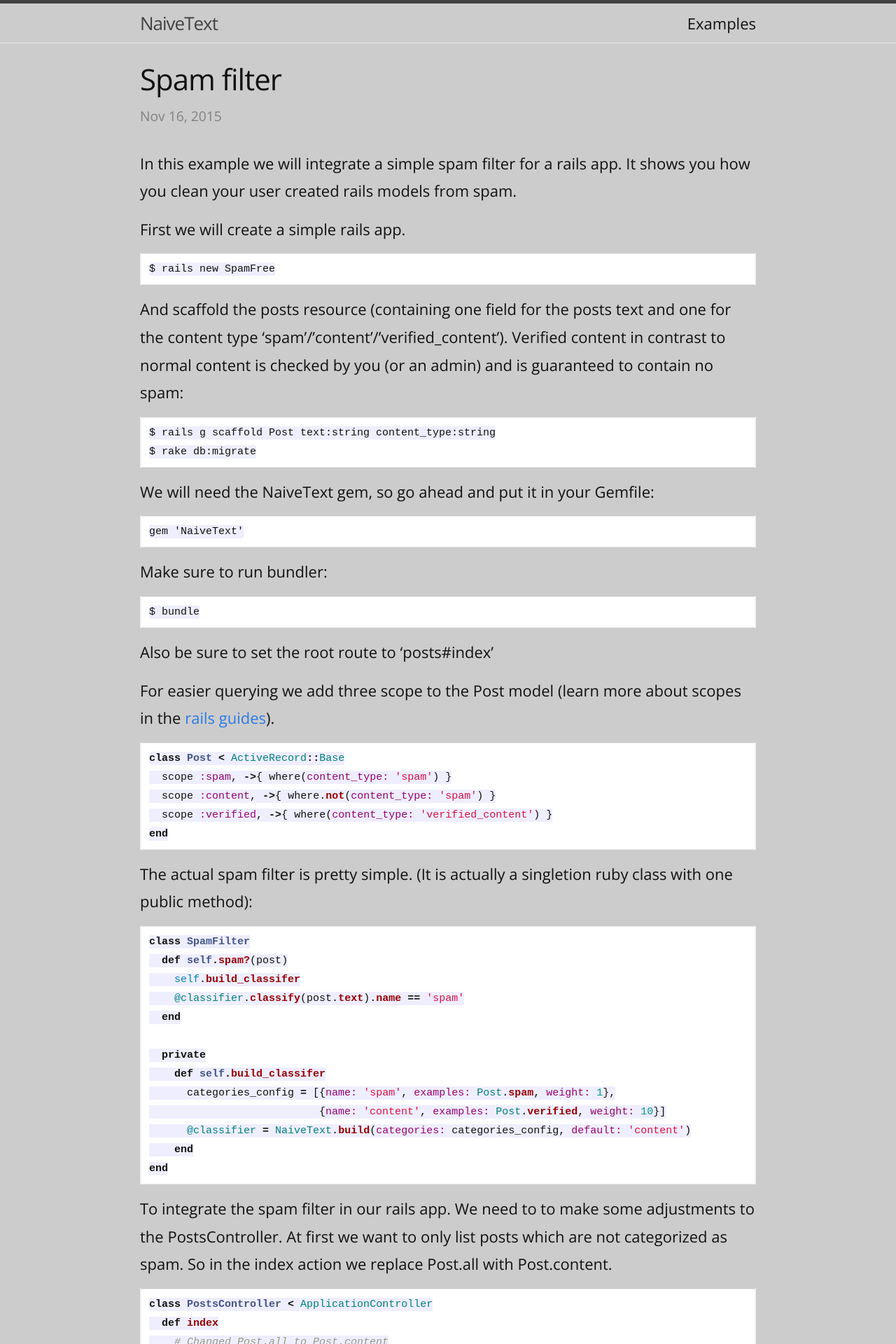
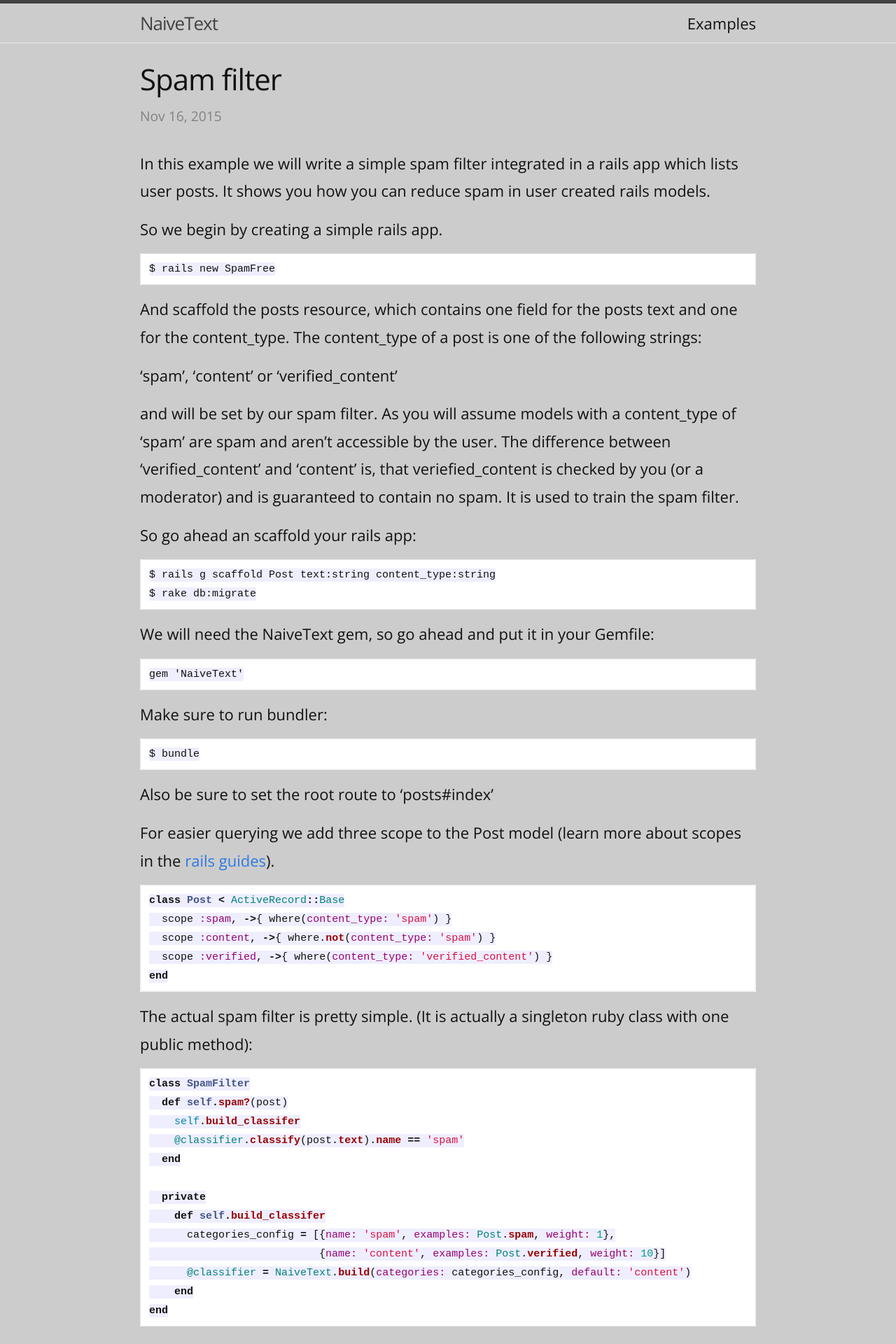
Before and after one commit to RicciFlowing/NaiveBayes, a Jekyll site: the page built from _posts/2015-11-16-spamfilter.markdown, in a window 1280 px wide. Shown: the top 1920 px of the page at 70% size. Built offline with Jekyll 4.4.1, drawn with Linux system fonts in a browser that asks for light colours; some web fonts are replaced; Markdown is read by kramdown in place of the engine named in the settings; some of the changed text lies outside the part shown.

Commit message:
Polished the spam fitler article

````diff
--- a/_posts/2015-11-16-spamfilter.markdown
+++ b/_posts/2015-11-16-spamfilter.markdown
@@ -5,15 +5,21 @@ date:   2015-11-16 10:41:56
 categories: 'post'
 ---
 
-In this example we will integrate a simple spam filter for a rails app.
-It shows you how you clean your user created rails models from spam.
+In this example we will write a simple spam filter integrated in a rails app which lists user posts. It shows you how you can reduce spam in user created rails models.
 
-First we will create a simple rails app.
+So we begin by creating a simple rails app.
 
 ```
 $ rails new SpamFree
 ```
-And scaffold the posts resource (containing one field for the posts text and one for the content type 'spam'/'content'/'verified_content'). Verified content in contrast to normal content is checked by you (or an admin) and is guaranteed to contain no spam:
+And scaffold the posts resource, which contains one field for the posts text and one for the content\_type. The content\_type of a post is one of the following strings:
+
+ 'spam',  'content' or 'verified\_content'
+
+and will be set by our spam filter. As you will assume models with a content\_type of 'spam' are spam and aren't accessible by the user. The difference between 'verified\_content' and 'content' is, that veriefied\_content is checked by you (or a moderator) and is guaranteed to contain no spam. It is used to train the spam
+filter.
+
+So go ahead an scaffold your rails app:
 
 ```
 $ rails g scaffold Post text:string content_type:string
@@ -44,7 +50,7 @@ class Post < ActiveRecord::Base
 end
 ```
 
-The actual spam filter is pretty simple. (It is actually a singletion ruby class with one public method):
+The actual spam filter is pretty simple. (It is actually a singleton ruby class with one public method):
 
 ``` ruby
 class SpamFilter
@@ -107,7 +113,7 @@ The real filtering happens at the controllers create action: We simply ste the p
   end
 ```
 
-Before we can use our app. Be sure to put some examples posts in your seed file
+Before we can use our app, we need to make sure to put some example posts in our seed file
 
 ``` ruby
 Post.create([{text: 'Hello I am a friendly post', content_type: 'verified_content'},
@@ -127,6 +133,8 @@ This solution, as it is, is just a first dip into the problematic of filtering s
 There are some drawbacks in the current  solution:
 
 * Performance: As described above, every request will query all posts to create the classifier.
-* Verification: You need to verify content to get good results.
+* Verification: You need to manually verify content to get good results.
+* Unflexible: Right now a user can't mark posts as spam nor can he do anything if their post a falsliy classified as spam.
+
 
 Make sure to checkout the [source code](https://github.com/RicciFlowing/NaiveText-examples/tree/master/easy/spam_filter_2).
--- a/_sass/_base.scss
+++ b/_sass/_base.scss
@@ -9,6 +9,8 @@ dl, dd, ol, ul, figure {
 }
 
 $example-border-color: lighten(black,50%);
+
+
 
 .side-nav {
   position: fixed;
@@ -30,8 +32,12 @@ $example-border-color: lighten(black,50%);
       }
     }
   }
+}
 
-
+@media (max-width: 1500px) {
+  .side-nav {
+    position: relative;
+  }
 }
 
 
--- a/examples/index.html
+++ b/examples/index.html
@@ -27,4 +27,3 @@ permalink: /examples/
 </div>
 
 <script src="https://cdnjs.cloudflare.com/ajax/libs/jquery/3.0.0-alpha1/jquery.js"></script>
-<script src="NaiveText/js/accordion.js"></script>
````
Also changed, not shown: other parts of _posts/2015-11-16-spamfilter.markdown (+1 -1 lines).
